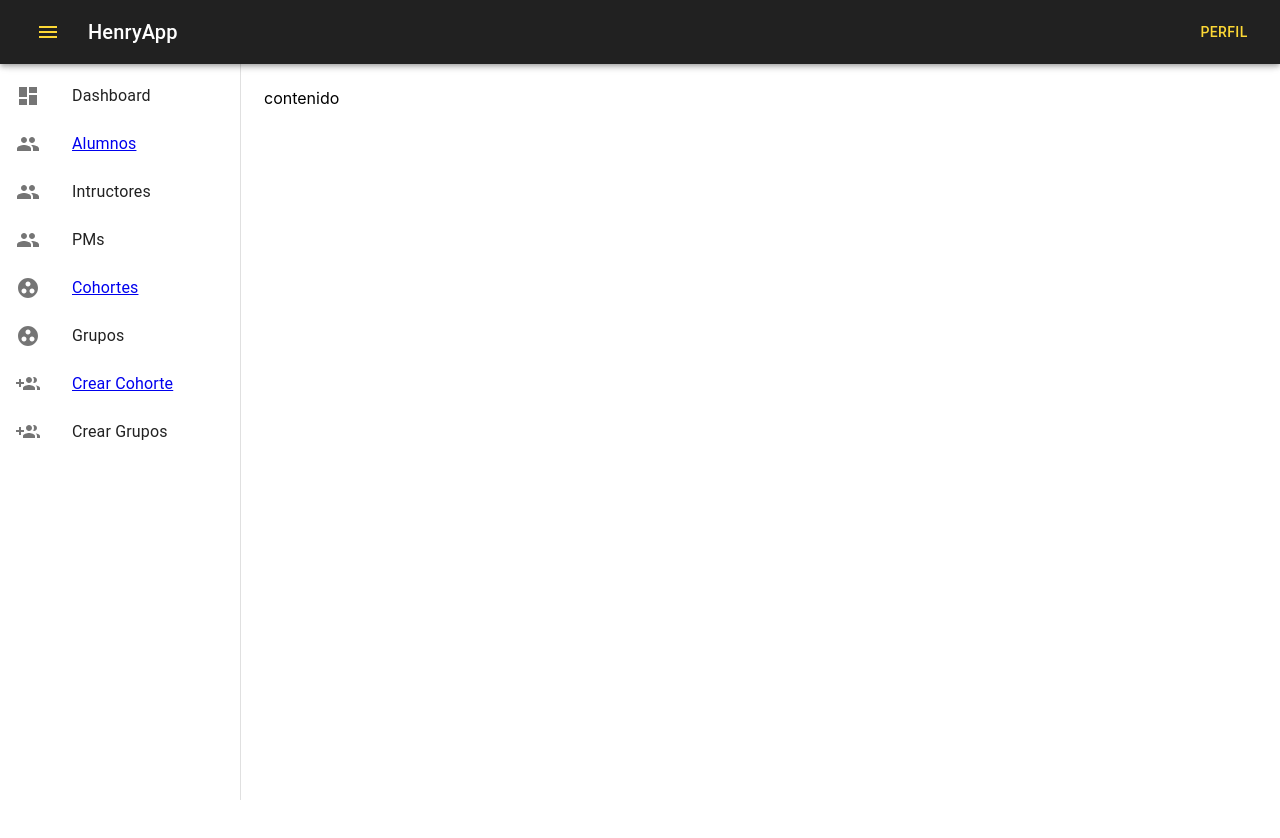
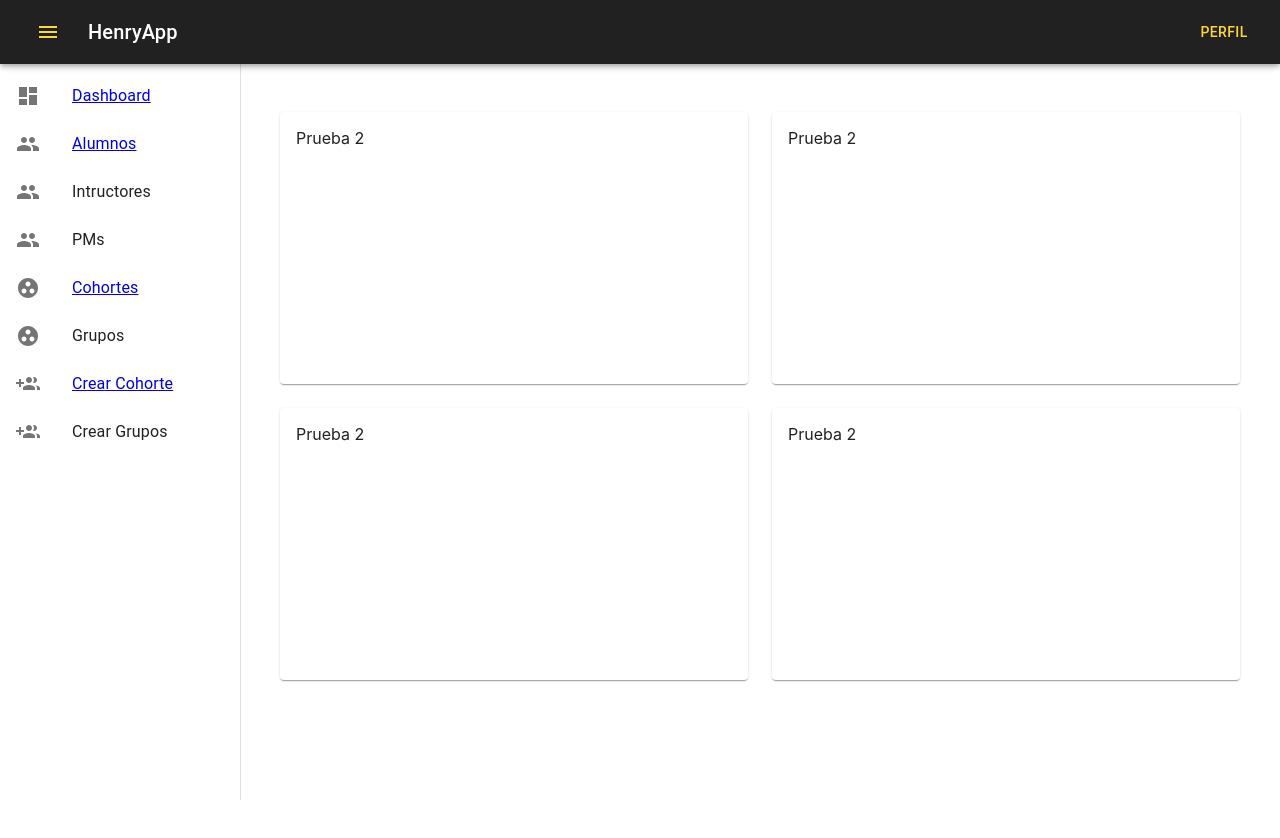
Before and after one commit to dayamartinez/HenryApp, a React (Create React App) app in the folder client/: page /admin in a window 1280 px wide. Shown: the top 838 px of the page. Before the commit the page ends 800 px from the top, so only its background shows below. Built offline with nearby package versions, Linux system fonts and the light colour scheme.

Commit message:
Se arregla el dashboard

```diff
--- a/client/src/App.js
+++ b/client/src/App.js
@@ -18,6 +18,7 @@ import theme from "./GlobalTheme.js"
 import {ThemeProvider} from "@material-ui/core"
 import NavBar from './components/NavBar.js';
 import Home from './components/Home/home.js';
+import BarraLateral from './components/Admin/Dashboard/BarraLateral';
 
 function App() {
   return (
@@ -29,11 +30,12 @@ function App() {
       <Route  exact path='/'component={Landing} />
       <Route  exact path='/forgotPassword'component={forgotPassword} />
       <Route  exact path = '/register' component={Register}/>
-      <Route path='/admin/createCohort' render={({match}) => <Cohort match={match}/>} />
       <Route path='/cohort/:id' render={({match}) => <Cohort  match={match} />} />
       <Route exact path='/admin'component={Contenedor} />
-      <Route path='/students' render={() => <Students/>} />
-      <Route path='/cohorts' render={() => <AllCohorts/>} />
+      <Route path='/admin' component={BarraLateral} />
+      <Route exact path='/admin/students' render={() => <Students/>} />
+      <Route exact path='/admin/cohorts' render={() => <AllCohorts/>} />
+      <Route exact path='/admin/createCohort' render={({match}) => <Cohort match={match}/>} />
     </ThemeProvider>
   )
 }
--- a/client/src/components/Admin/Dashboard/BarraLateral.js
+++ b/client/src/components/Admin/Dashboard/BarraLateral.js
@@ -1,6 +1,7 @@
 import React from 'react';
 import {makeStyles, Drawer, List} from '@material-ui/core';
 import {mainListItems} from '../listItems';
+
 const estilos = makeStyles(theme => ({
   drawer:{
     width: 240,
--- a/client/src/components/Admin/Dashboard/Contenedor.js
+++ b/client/src/components/Admin/Dashboard/Contenedor.js
@@ -1,25 +1,68 @@
 import React from 'react';
-import {makeStyles} from '@material-ui/core';
+import {makeStyles, Box, Grid, Paper, Container} from '@material-ui/core';
 import BarraLateral from './BarraLateral';
+import clsx from 'clsx';
 
 const estilos = makeStyles(theme => ({
   root: {
-    display: 'flex'
+    display: 'flex',
+    flexGrow: 1,
+    height: '100vh',
   },
   content:{
     //backgroundColor: theme.palette.background.default,
-    padding: theme.spacing(3)
-  }
+    padding: theme.spacing(2),
+    marginLeft: 240,
+    width: '100%'
+  },
+  container: {
+    paddingTop: theme.spacing(4),
+    paddingBottom: theme.spacing(4),
+  },
+  paper: {
+    padding: theme.spacing(2),
+    display: 'flex',
+    overflow: 'auto',
+    flexDirection: 'column',
+  },
+  fixedHeight: {
+    height: 240,
+  },
+  toolbar: theme.mixins.toolbar
 }))
 const Contenedor = () => {
 
   const s = estilos();
+  const fixedHeightPaper = clsx(s.paper, s.fixedHeight);
   return(
     <div className={s.root}>
-      <BarraLateral/>
-        <div className={s.content}>
-          contenido
-        </div>
+      <div className={s.toolbar}></div>
+      <div className={s.content}>
+      <Container maxWidth="lg" className={s.container}>
+        <Grid container spacing={3}>
+          <Grid item xs={12} sm ={12} md={6} lg={6}>
+          <Paper className={fixedHeightPaper}>
+                Prueba 2
+              </Paper>
+          </Grid >
+          <Grid item xs={12} sm ={12} md={6} lg={6}>
+          <Paper className={fixedHeightPaper}>
+                Prueba 2
+              </Paper>
+          </Grid>
+          <Grid item xs={12} sm ={12} md={6} lg={6}>
+          <Paper className={fixedHeightPaper}>
+                Prueba 2
+              </Paper>
+          </Grid>
+          <Grid item xs={12} sm ={12} md={6} lg={6}>
+          <Paper className={fixedHeightPaper}>
+                Prueba 2
+              </Paper>
+          </Grid>
+        </Grid>
+        </Container>
+      </div>
     </div>
   )
 }
--- a/client/src/components/Admin/listItems.js
+++ b/client/src/components/Admin/listItems.js
@@ -11,7 +11,6 @@ import PersonIcon from '@material-ui/icons/Person';
 import PeopleIcon from '@material-ui/icons/People';
 import GroupWorkIcon from '@material-ui/icons/GroupWork';
 import AssignmentIcon from '@material-ui/icons/Assignment';
-
 import GroupAddIcon from '@material-ui/icons/GroupAdd';
 
 export const mainListItems = (
@@ -20,13 +19,15 @@ export const mainListItems = (
       <ListItemIcon>
         <DashboardIcon />
       </ListItemIcon>
+      <Link to='/admin'>
       <ListItemText primary="Dashboard" />
+      </Link>
     </ListItem>
     <ListItem button>
       <ListItemIcon>
         <GroupIcon />
       </ListItemIcon>
-      <Link to='/students'>
+      <Link to='/admin/students'>
       <ListItemText primary="Alumnos" />
       </Link>
 
@@ -47,7 +48,7 @@ export const mainListItems = (
       <ListItemIcon>
         <GroupWorkIcon />
       </ListItemIcon>
-      <Link to='/cohorts' >
+      <Link to='/admin/cohorts' >
         <ListItemText primary="Cohortes" />
         </Link>
 
--- a/client/src/components/Cohort/AllCohorts.jsx
+++ b/client/src/components/Cohort/AllCohorts.jsx
@@ -8,7 +8,7 @@ import { getCohorts } from '../../actions/cohort';
 
 const useStyles = makeStyles(theme => ({
   paper: {
-    marginTop: theme.spacing(8),
+    marginTop: theme.spacing(2),
     display: 'flex',
     flexDirection: 'column',
     alignItems: 'center',
--- a/client/src/components/NavBar.js
+++ b/client/src/components/NavBar.js
@@ -10,6 +10,9 @@ const useStyles = makeStyles(theme => ({
   },
   title:{
     flexGrow: 1
+  },
+  fija:{
+    zIndex: 1201
   }
 }))
 
@@ -17,7 +20,7 @@ const NavBar = () => {
   const s = useStyles()
   return (
     <div>
-      <AppBar position='fixed' color='secondary'>
+      <AppBar position='fixed' className={s.fija} color='secondary'>
         <Toolbar>
           <IconButton color='primary' className={s.menuButton}>
             <MenuIcon />
```
